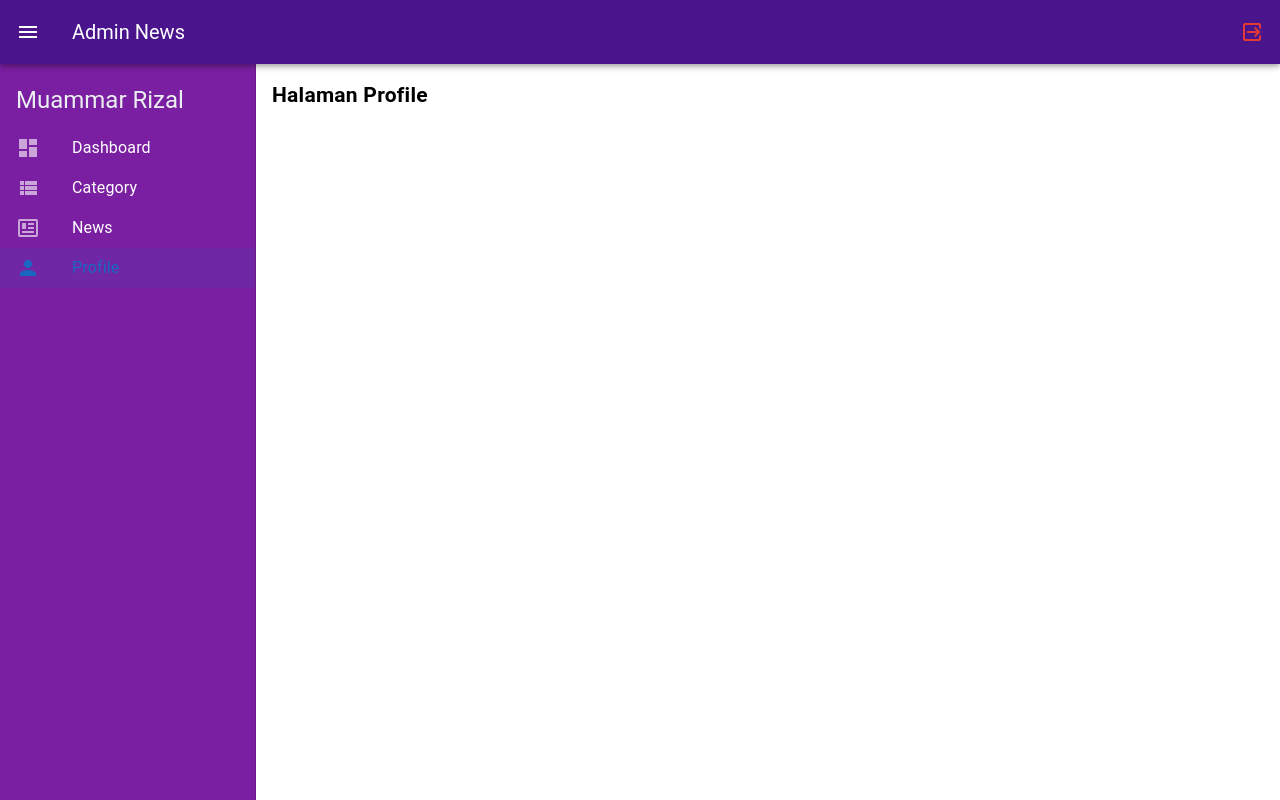
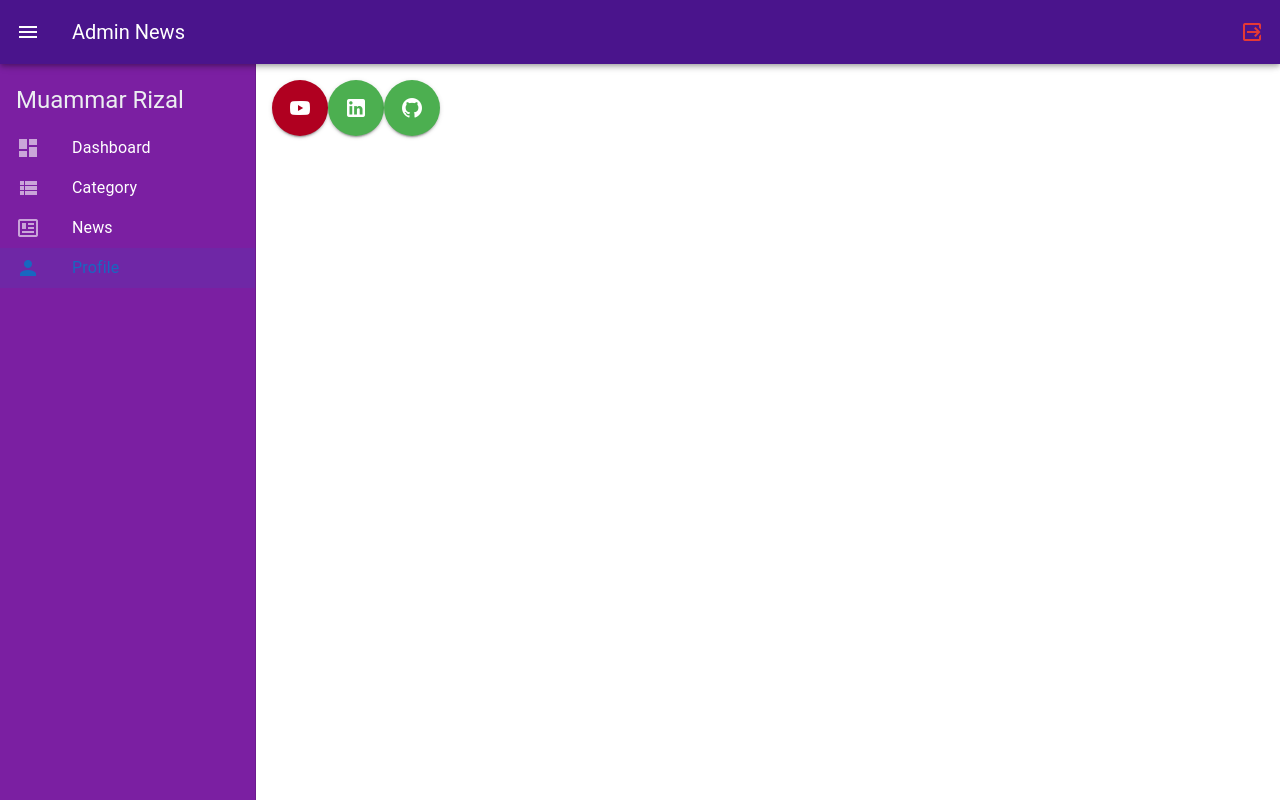
Before and after one commit to MuammarRizal/daily-digest, a Vue app: page /profile in a window 1280 px wide. Built offline with nearby package versions, Linux system fonts and the light colour scheme.

Commit message:
updated : Profile view add sosmed component

```diff
--- /dev/null
+++ b/src/components/Icon.component.vue
@@ -0,0 +1,21 @@
+<template>
+  <v-btn size="large" :icon="icon" :color="color" target="_blank" :href="href" />
+</template>
+
+<script setup>
+defineProps({
+  icon: {
+    type: String,
+    required: true,
+  },
+  color: {
+    type: String,
+    required: true,
+    default: 'success',
+  },
+  href: {
+    type: String,
+    required: true,
+  },
+})
+</script>
--- a/src/fragments/SideBar.vue
+++ b/src/fragments/SideBar.vue
@@ -8,7 +8,7 @@
 </template>
 
 <script setup>
-import ListSideBar from '../components/ListSideBar.vue'
+import ListSideBar from '../components/ListSideBar.component.vue'
 import { ref } from 'vue'
 
 const items = ref([
--- a/src/views/Profile.view.vue
+++ b/src/views/Profile.view.vue
@@ -1,3 +1,26 @@
 <template>
-  <h2>Halaman Profile</h2>
+  <div class="icon-list d-flex">
+    <template v-for="({ color, icon, href }, index) in attrIcon" :key="index">
+      <IconComponent :color="color" :icon="icon" :href="href" />
+    </template>
+  </div>
 </template>
+
+<script setup>
+import IconComponent from '@/components/Icon.component.vue'
+const attrIcon = [
+  {
+    color: 'error',
+    icon: 'mdi-youtube',
+    href: 'https://youtube.com',
+  },
+  {
+    icon: 'mdi-linkedin',
+    href: 'https://linkedin.com',
+  },
+  {
+    icon: 'mdi-github',
+    href: 'https://github.com',
+  },
+]
+</script>
```
Also changed, not shown: src/components/ListSideBar.component.vue (renamed from src/components/ListSideBar.vue).
